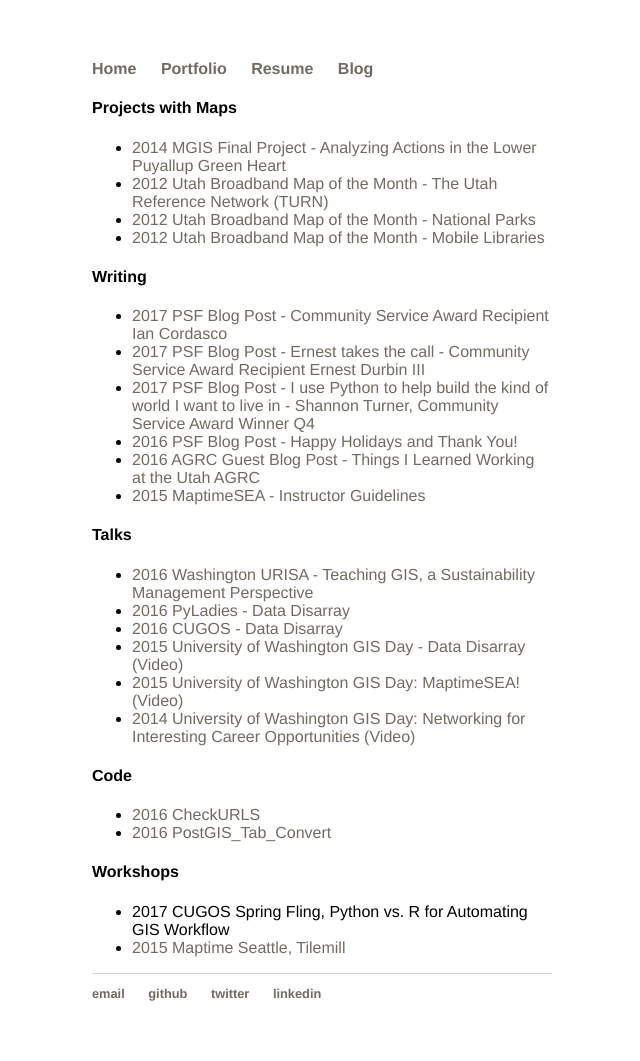
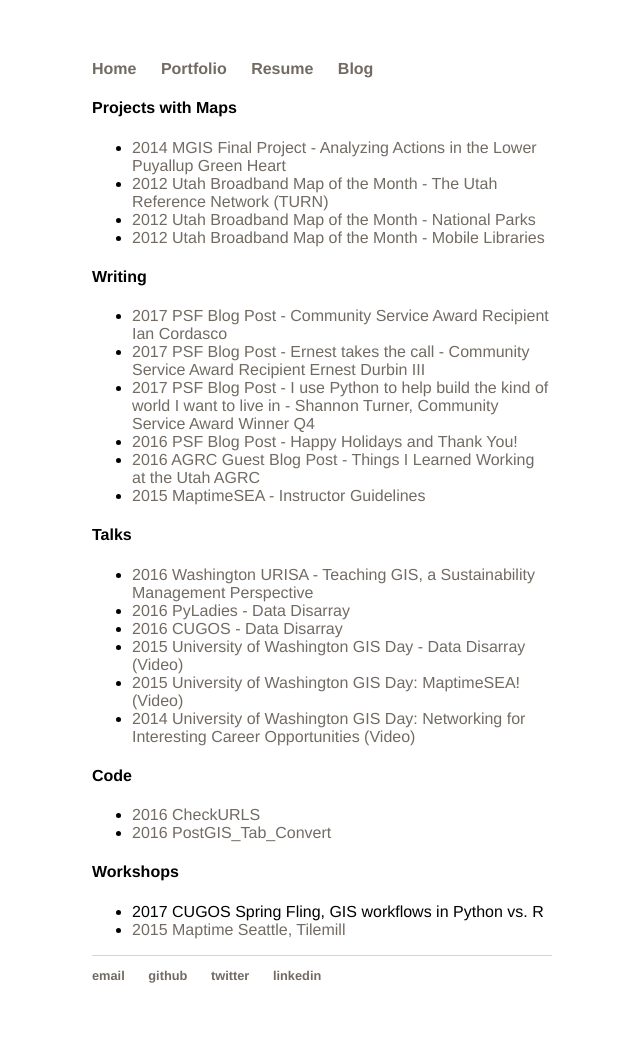
Before and after one commit to christyheaton/christyheaton.github.io, a Jekyll site: the page built from portfolio/index.html, in a window 1280 px wide. Shown: the whole page, without its empty margins (318-958 px from the left). Built offline with Jekyll 4.4.1, drawn with Linux system fonts in a browser that asks for light colours.

Commit message:
changed name of spring fling talk

```diff
--- a/portfolio/index.html
+++ b/portfolio/index.html
@@ -40,6 +40,6 @@
 
 <h4>Workshops</h4>
 <ul>
-	<li><span>2017</span> CUGOS Spring Fling, Python vs. R for Automating GIS Workflow</li>
+	<li><span>2017</span> CUGOS Spring Fling, GIS workflows in Python vs. R</li>
 	<li><a href="http://maptimesea.github.io/2015/10/07/tilemill.html" target="_blank"><span>2015</span> Maptime Seattle, Tilemill</a></li>
 </ul>
```
